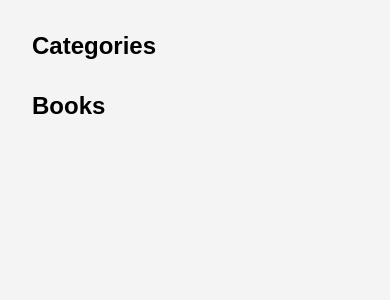
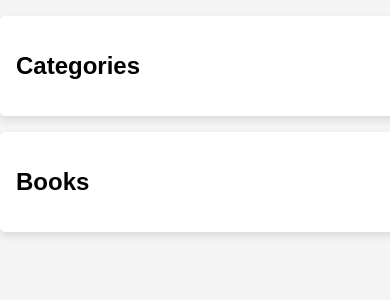
Before and after one commit to DanielMoondak/web-scraping-server, a Flask app: page / in a window 390 px wide. Shown: the part 69-369 px from the top of the page. Run offline with Flask 2, Linux system fonts and the light colour scheme; data that the repository does not hold is empty.

Commit message:
style.css

```diff
--- a/static/style.css
+++ b/static/style.css
@@ -1,3 +1,4 @@
+/* General styles */
 body {
     font-family: Arial, sans-serif;
     margin: 0;
@@ -16,10 +17,24 @@ h1 {
     margin: 0;
 }
 
-.categories, .books {
-    margin: 2rem;
+.container {
+    display: flex;
+    flex-direction: column;
+    align-items: center;
+    padding: 1rem;
 }
 
+.categories, .books {
+    width: 100%;
+    max-width: 1200px;
+    margin: 1rem 0;
+    padding: 1rem;
+    background-color: white;
+    border-radius: 5px;
+    box-shadow: 0 4px 8px rgba(0, 0, 0, 0.1);
+}
+
+/* Categories */
 .categories ul {
     list-style: none;
     padding: 0;
@@ -27,8 +42,10 @@ h1 {
 
 .categories li {
     margin: 0.5rem 0;
+    font-size: 1.1rem;
 }
 
+/* Books */
 .book-list {
     display: flex;
     flex-wrap: wrap;
@@ -43,13 +60,24 @@ h1 {
     padding: 1rem;
     width: 200px;
     box-shadow: 0 4px 8px rgba(0, 0, 0, 0.1);
+    text-align: center;
 }
 
 .book-item h3 {
     font-size: 1.2rem;
 }
 
-@media (max-width: 600px) {
+/* Responsive design */
+@media (max-width: 768px) {
+    .container {
+        flex-direction: column;
+        align-items: flex-start;
+    }
+
+    .categories, .books {
+        width: 100%;
+    }
+
     .book-list {
         flex-direction: column;
         align-items: center;
```
